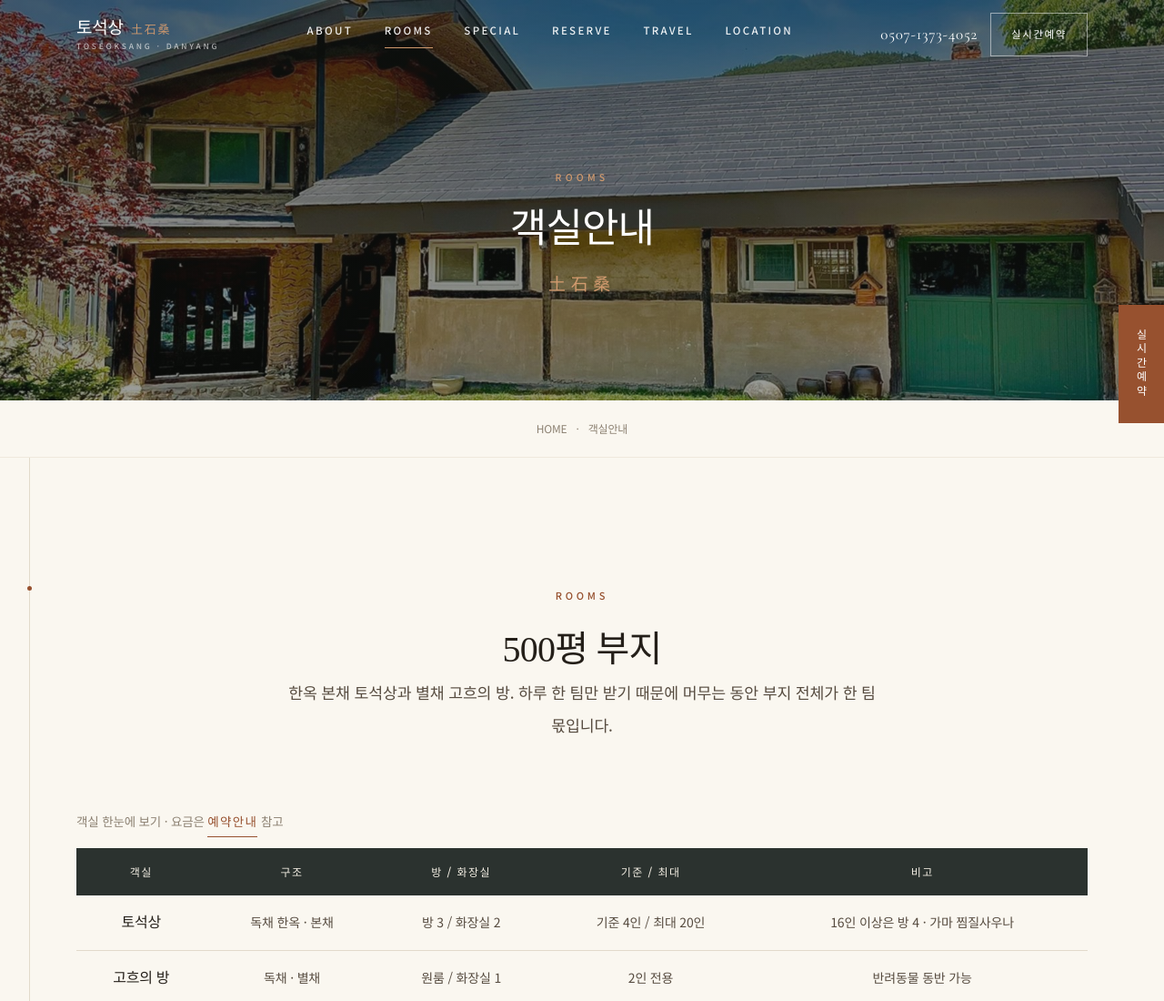
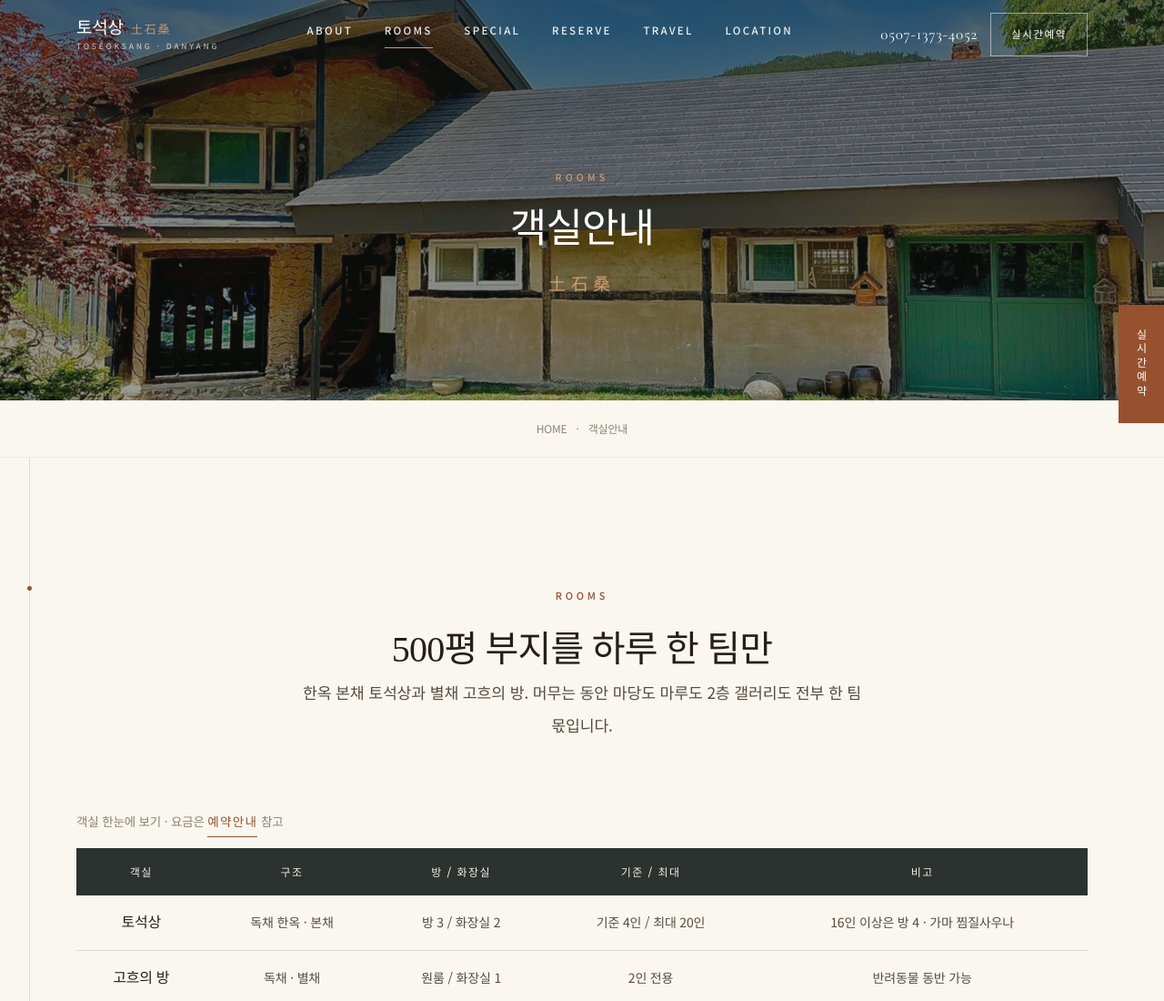
Before and after one commit to 5yomy/toseoksang, a plain HTML site: page rooms.html in a window 1280 px wide. Shown: the top 1100 px of the page at 91% size. Drawn offline with nearby package versions, Linux system fonts and the light colour scheme; a web font is replaced by a local one.

Commit message:
객실안내 제목을 '500평 부지를 하루 한 팀만' 으로 변경
제목이 '하루 한 팀'을 말하게 되어, 아래 설명문에서 중복되던
같은 문장을 빼고 2층 갤러리까지 함께 쓴다는 내용으로 바꿈.

Co-Authored-By: Claude Opus 5 <noreply@anthropic.com>

```diff
--- a/rooms.html
+++ b/rooms.html
@@ -85,11 +85,11 @@
     <div class="wrap">
       <div class="section-head center rv">
         <span class="eyebrow">Rooms</span>
-        <h2 class="h-section">500평 부지</h2>
+        <h2 class="h-section">500평 부지를 하루 한 팀만</h2>
         <span class="rule center"></span>
         <p class="lead">
-          한옥 본채 토석상과 별채 고흐의 방. 하루 한 팀만 받기 때문에
-          머무는 동안 부지 전체가 한 팀 몫입니다.
+          한옥 본채 토석상과 별채 고흐의 방. 머무는 동안 마당도 마루도
+          2층 갤러리도 전부 한 팀 몫입니다.
         </p>
       </div>
 
```
